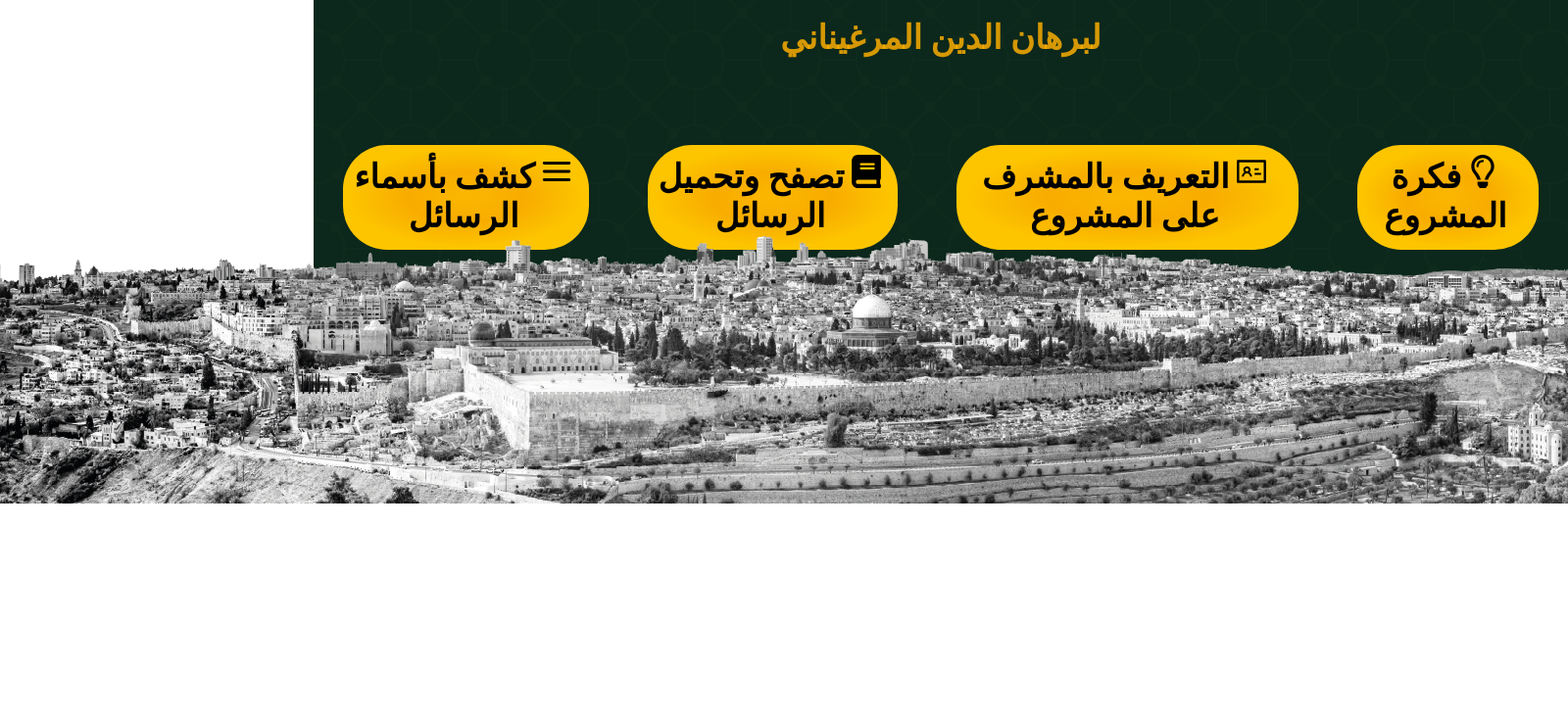
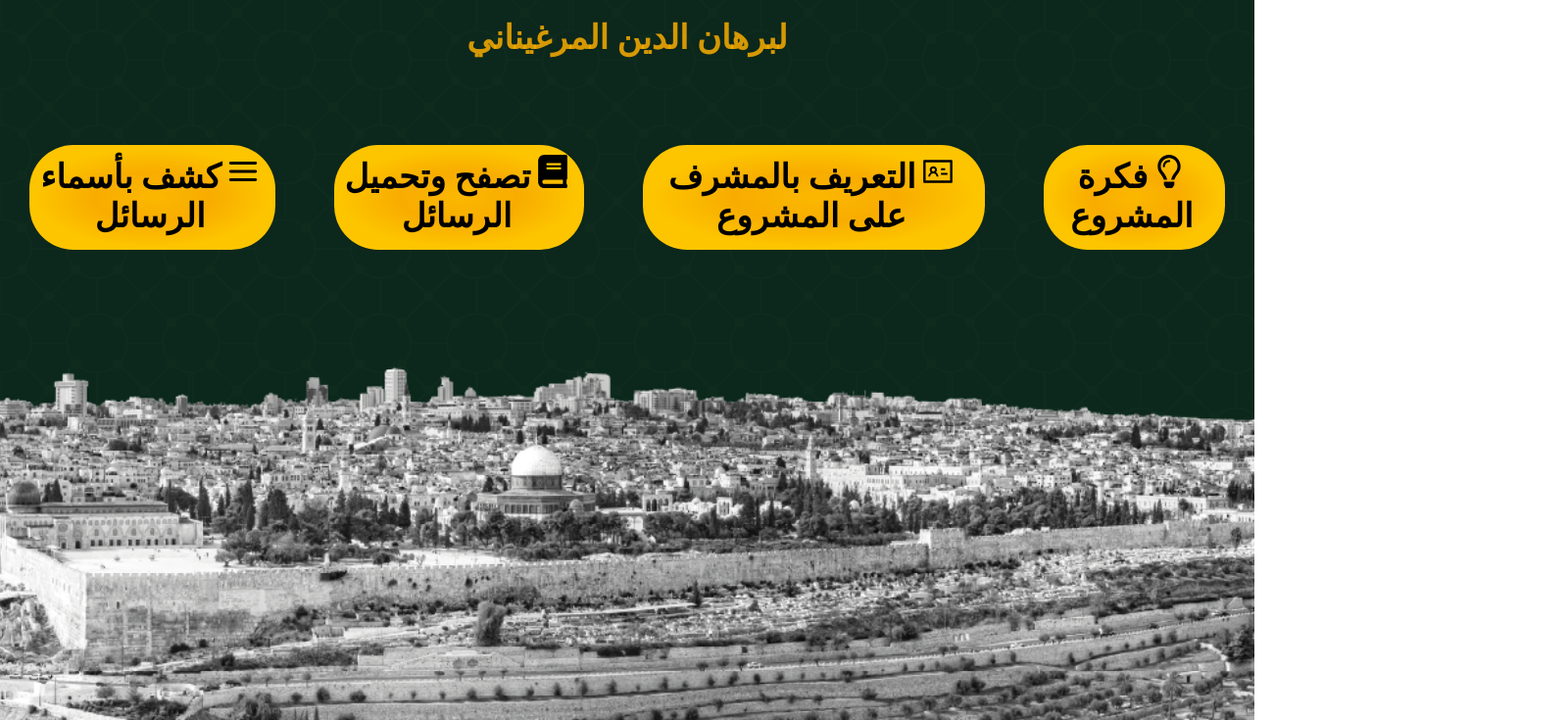
Before and after one commit to motaztamimi/resala, a React (Create React App) app: page / in a window 1280 px wide. Shown: the part 286-1021 px from the top of the page at 98% size, 1600 px wide, since content can reach past the window. Before the commit the page ends 800 px from the top, so only its background shows below. Built offline with nearby package versions, Linux system fonts and the light colour scheme.

Commit message:
fixed an issue

```diff
--- a/src/index.css
+++ b/src/index.css
@@ -14,7 +14,6 @@ body {
   align-items: center;
   width: 100%;
   min-height: 100vh;
-
   background-image: url("./componentes/Asset\ 16.png"),
     url("./componentes/Asset\ 17.png");
   background-blend-mode: hard-light;
@@ -39,9 +38,6 @@ body {
   margin: 0;
 }
 .selectSection {
-  position: relative;
-  top: 50%;
-
   margin: 0 auto;
   margin-bottom: 50px;
   display: flex;
@@ -72,10 +68,10 @@ body {
   box-shadow: 0 0 11px rgba(33, 33, 33, 0.2);
 }
 #imageHomepage {
-  position: absolute;
-
+  position: relative;
   object-fit: cover;
   bottom: 0;
+  min-height: 400px;
 }
 .selectSection i {
   font-size: 34px;
```
